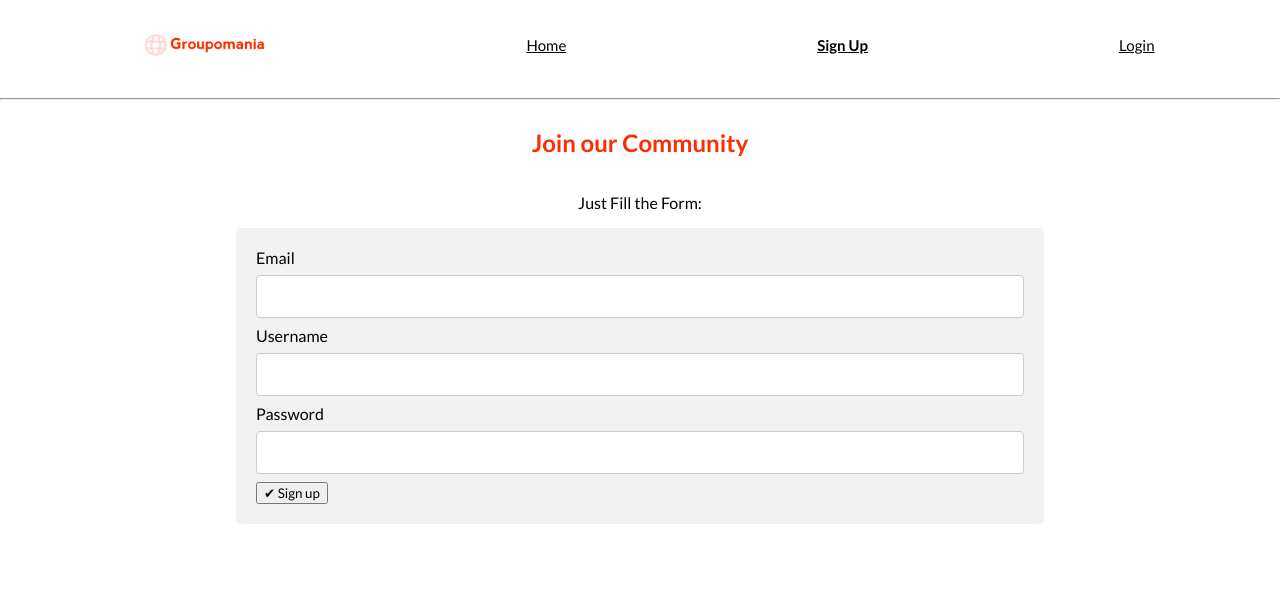
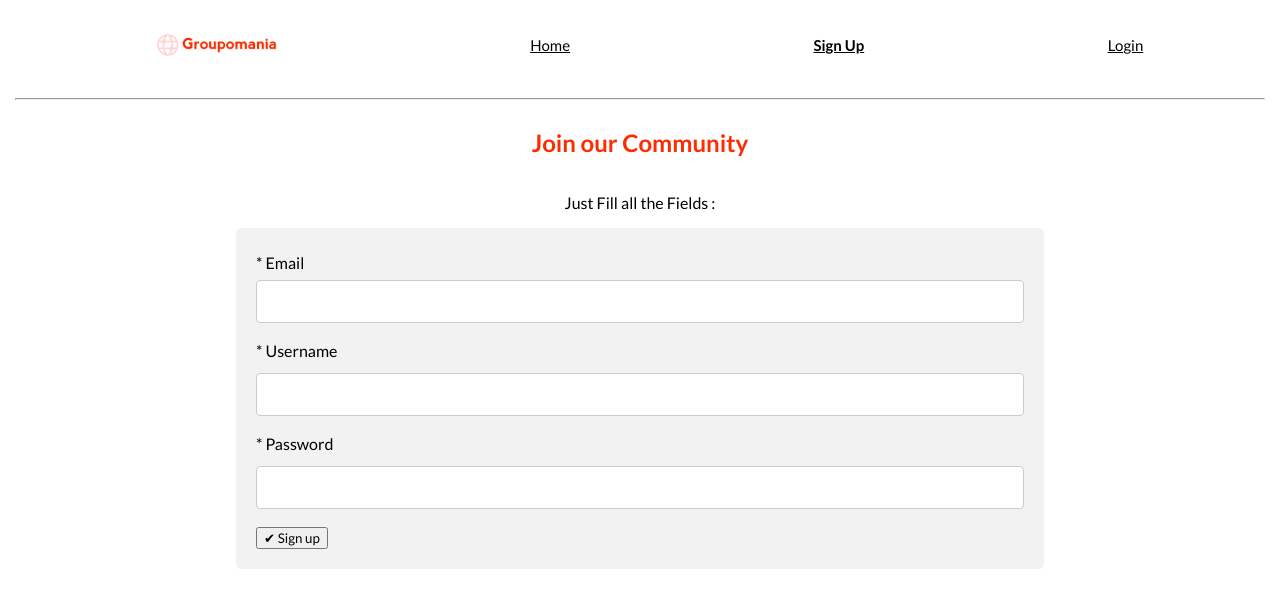
Before and after one commit to HoanBX75/P7, a React (Create React App) app in the folder frontend/: page /signup in a window 1280 px wide. Shown: the top 608 px of the page. Built offline with nearby package versions, Linux system fonts and the light colour scheme.

Commit message:
commit clean frontend

```diff
--- a/frontend/src/pages/AddPost.js
+++ b/frontend/src/pages/AddPost.js
@@ -143,7 +143,7 @@ traceLog_line ();
 traceLog_msg (1,  AddPostFuncName , '****** RETURN ********');
 
 return (
-<div>
+<div className='page_main'>
 
     <Header  state={4} user={getLocalStorageUser()}/>
 
--- a/frontend/src/pages/DefaultPage.js
+++ b/frontend/src/pages/DefaultPage.js
@@ -1,6 +1,4 @@
-
 import Header from "../components/Header";
-
 
 /*
  *-*-*-*-*-*-*-*-*-*-*-*-*-*-*-*-*-*-*-*-*-*-*-*-*-*-*-*-*-*-
@@ -18,7 +16,7 @@ import Header from "../components/Header";
 function DefaultPage() {
 
     return (
-        <div>
+        <div className='page_main'>
         <Header  state={404} />
         <div className="center_msg"><p>No Page Found here!</p></div>
         <hr/>
--- a/frontend/src/pages/Home.js
+++ b/frontend/src/pages/Home.js
@@ -209,7 +209,7 @@ function displayAllPosts (){
               <div class='refresh_button_container'>
               <div className='refresh_button' onClick={() => refreshPosts ()}><button>👇🏻 Refresh </button></div>
               </div>
-              <div class='no_post_message'> {(posts.length == 0)? <p>No post at the moment ! </p> :null }
+              <div class='no_post_message'> {(posts.length == 0)? <p>No post at the moment! </p> :null }
               </div>
 
               <div class="posts">
@@ -255,7 +255,7 @@ function displayAllPosts (){
 traceLog_line ();
 traceLog_msg (1,  HomeCompName , '******* RETURN *****');
 return (
-        <div>
+        <div className='page_main'>
          <Header  state={getHeaderState()} user={getLocalStorageUser()}/>
           {displayAllPosts()}
         </div>
--- a/frontend/src/pages/Login.js
+++ b/frontend/src/pages/Login.js
@@ -49,6 +49,8 @@ function Login (){
     - send a http request to login against a user,password
     - if ok
         then  store user data (token)  in the LocalStorage.
+              go to the home page
+        else  An alert message is displayed
  *-*-*-*-*-*-*-*-*-*-*-*-*-*-*-*-*-*-*-*-*-*-*-*-*-*-*-*-*-*-
  */
 
@@ -64,10 +66,10 @@ function Login (){
         if (data.password === "" || data.email === "") {
             traceLog_msg (1,  LoginCompName , 'Input Form Fields are not all filled!');
             let msg = null;
-           if (data.email === "") msg = "Please fill the Email field!";
+           if (data.email === "") msg = "Please, fill the Email field!";
            if (data.password === "") {
-                 if (msg == null ) msg = "Please fill the Password field!";
-                 else msg = "Please fill the Email and Password fields!";
+                 if (msg == null ) msg = "Please, fill the Password field!";
+                 else msg = "Please, fill the Email and Password fields!";
            }
            setError(msg);
         }
@@ -125,6 +127,8 @@ function Login (){
                 err_msg =  err_msg + err;
             });
 
+            /* Epilog  */
+            /* ------- */
             if (resp_ok) {
                 traceLog_msg (1,  LoginCompName , 'Login Succesfull');
                 traceLog_obj (1,  LoginCompName , 'user = ', user );
@@ -132,19 +136,21 @@ function Login (){
                 /* Registering the user data (in particular the token) in the LocalStorage */
                 /* ----------------------------------------------------------------------- */
                 localStorage.setItem( 'user' , JSON.stringify(user));
+                /* Go to the HOME page */
+                /* -------------------- */
+
+                navigate("/");
             }
             else
             {
                 // An error has occurred when sending the htpp post
                 traceLog_msg (1,  LoginCompName , 'Login Fails');
                 traceLog (1,  LoginCompName , 'err_msg = ', err_msg );
+                document.getElementById('form_signin').reset();
                 alert ('Login fails : \n' + err_msg);
             }
 
-            /* Go to the HOME page */
-            /* -------------------- */
 
-            navigate("/");
         }   // end of else : form fields are filled
 
 
@@ -185,32 +191,32 @@ const resetError = () => {
 
     traceLog_msg (1,  LoginCompName , 'return');
     return (
-    <div>
+    <div className='page_main'>
         <Header  state={2} user={getLocalStorageUser()}/>
         <div class='connect_body'>
         <h2 class='connect_title'>Connect to our Community</h2>
         <p class='connect_text'>Just Provide your Credentials: </p>
         <div class='connect_form_container'>
-        <form onSubmit={handleSubmit(onSubmit)}>
+        <form id='form_signin' onSubmit={handleSubmit(onSubmit)}>
 
 
             <div  class='upd_form_element'>
                 <div class='upd_label'>
-                <label htmlFor="email">Email</label>
+                <label htmlFor="email">* Email</label>
                 </div>
                 <input {...register('email')} type="email"  id="email"  onChange={resetError}/>
             </div>
 
             <div  class='upd_form_element'>
                 <div class='upd_label'>
-                <label htmlFor="password">Password</label>
+                <label htmlFor="password">* Password</label>
                 </div>
                 <input type="password"  {...register('password')} id="password"
                 onChange={resetError}/>
             </div>
             {error ?
                         <><div className='connect_form_error'>{error}</div><br></br></> : null}
-            <button class='connect_button'>✔ Login</button>
+            <button class='connect_button'>✔ Log In</button>
         </form>
         </div>
         </div>
--- a/frontend/src/pages/Logout.js
+++ b/frontend/src/pages/Logout.js
@@ -21,7 +21,7 @@ function Logout (){
     localStorage.clear();
 
 return (
-<div>
+<div className='page_main'>
 
     <Header  state={0}/>
     <div className='connect_body'>
--- a/frontend/src/pages/Signup.js
+++ b/frontend/src/pages/Signup.js
@@ -6,41 +6,71 @@ import { useNavigate } from 'react-router-dom'
 import {traceLog,traceLog_line, traceLog_obj, traceLog_msg} from '../utils/TraceLog'
 import {getLocalStorageUser} from '../utils/UserLocalStorage'
 
+const SignupCompName = 'Signup.js';
 
+/*
+ *-*-*-*-*-*-*-*-*-*-*-*-*-*-*-*-*-*-*-*-*-*-*-*-*-*-*-*-*-*-
+ Function : Signup()
+ Description :
+  This function takes an email, a username, a password from a Form, and
+  sends (HTTP Post) them to the back end to register.
 
+  The processing is the following:
+      - a form is displayed requesting  an email, a username and password
+      - when clicking on the submit button (Sign up)
+          - checking is done against the input parameters
+          - a post http request (post ) is sent with username email and password
+          as parameter
+          - if http is not succesfull, then alert will be displayed
+          - else go to the Home page
 
+  When http request is succesffull, the user is registered in the backend;
 
-const LoginCompName = 'Signup.js';
-traceLog_msg (1,  LoginCompName , 'begin');
-
+ *-*-*-*-*-*-*-*-*-*-*-*-*-*-*-*-*-*-*-*-*-*-*-*-*-*-*-*-*-*-
+*/
 
 function Signup (){
 
-    // p7a conncectionForm  https://react-hook-form.com/
-    let  LoginCompName = 'Signup.js/Signup()';
+
+    let  SignupCompName = 'Signup.js/Signup()';
     traceLog_line ();
-    traceLog_msg (1,  LoginCompName , 'begin');
+    traceLog_msg (1,  SignupCompName , 'begin');
 
     const { register, handleSubmit } = useForm()
     const [error, setError] = useState()
     const navigate = useNavigate()
 
-/* ------------------------ */
+/*
+ *-*-*-*-*-*-*-*-*-*-*-*-*-*-*-*-*-*-*-*-*-*-*-*-*-*-*-*-*-*-
+ Function :  'onSubmit()' function
+ This function is invoking when clicking on the submit
+ button (Sign up) from the Form.
+ The processing is :
+    - send a http request to login against a user,password
+    - if ok
+        then  store user data (token)  in the LocalStorage.
+     else an alert message is displayed
+ *-*-*-*-*-*-*-*-*-*-*-*-*-*-*-*-*-*-*-*-*-*-*-*-*-*-*-*-*-*-
+ */
+
     const onSubmit = async (data) => {
-        let  LoginCompName = 'Login.js/onSubmit()';
-        traceLog_obj (1,  LoginCompName , 'Input Form data ', data );
+        let  SignupCompName = 'Login.js/onSubmit()';
+        traceLog_obj (1,  SignupCompName , 'Input Form data ', data );
+
+        /* Check the input parameters password, email, username    */
+        /* ------------------------------------------------------- */
 
         if (data.password === "" || data.email === "" || data.username === "" ) {
-            traceLog_msg (1,  LoginCompName , 'Input Form Fields are not all filled!');
-            setError("Please fill all the Form fields!")
+            traceLog_msg (1,  SignupCompName , 'Input Form Fields are not all filled!');
+            let msg = "(";
+
+            if (data.password === "") {msg += 'Password '}
+            if (data.email === "") {msg += 'Email ';        }
+            if (data.username === "") {msg += 'Username ' }
+            msg += ')!'
+            setError('Please, Fill all the fields ' + msg )
         }
         else {
-            // DO an http post to signup , in return get userid and token, username
-            const userSignup = { username: data.username, email: data.email, password: data.password};
-            const request = { method: 'POST',headers: { 'Content-Type': 'application/json' },
-                                                         body: JSON.stringify(userSignup)};
-            let api_url = "http://localhost:3000/api/auth/signup";
-
             let resp_ok = false;
             let token = null;
             let userid = null;
@@ -48,87 +78,130 @@ function Signup (){
             let usertype = null;
             let err_msg = '';
 
-            /* ---------- */
-            traceLog (1,  LoginCompName , 'send  HTTP post signup  url =', api_url );
+            /* Prepare the signup http request Input data  */
+             /* ------------------------------------------ */
 
+            const userSignup = { username: data.username, email: data.email, password: data.password};
+            const request = { method: 'POST',headers: { 'Content-Type': 'application/json' },
+                                                         body: JSON.stringify(userSignup)};
+
+            let api_url = "http://localhost:3000/api/auth/signup";
+
+            traceLog (1,  SignupCompName , 'send  HTTP post signup  url =', api_url );
+
+             /* Send the Post Request */
+            /* ----------------------*/
             await fetch(api_url, request)
             .then(response => {
-                traceLog_obj (1,  LoginCompName , 'HTTP post signup response =', response );
+                traceLog_obj (1,  SignupCompName , 'HTTP post signup response =', response );
                 if (response.ok) {
                     resp_ok = true;
                 }
                 return (response.json());
             })
             .then(data  => {
-                traceLog_obj (1,  LoginCompName , 'HTTP post  signup response body =', data );
+
+                traceLog_obj (1,  SignupCompName , 'HTTP post  signup response body =', data );
                 if (resp_ok) {
-                    /*
-                    Response data = {message: " "}
-                    */
-                    traceLog_obj (1,  LoginCompName , 'HTTP post signup OK  data  =', data  );
+                    /* Getting  the Response data */
+                    /* -------------------------- */
+
+                    /* Response data = {message: " "} */
+                    traceLog_obj (1,  SignupCompName , 'HTTP post signup OK  data  =', data  );
                 }
                 else
                 {
-                    /*
-                    Response data = {error : {message:  " .... "}}
-                    */
+                    /*  Response data = {error : {message:  " .... "}} */
 
-                    traceLog_obj (1,  LoginCompName , 'HTTP post signup NOK  data  =', data  );
+                    traceLog_obj (1,  SignupCompName , 'HTTP post signup NOK  data  =', data  );
                     err_msg =  err_msg + data.error.message;
                 }
             })
             .catch(err => {
-                traceLog_obj (1,  LoginCompName , 'HTTP post Error =', err );
+                traceLog_obj (1,  SignupCompName , 'HTTP post Error =', err );
                 err_msg =  err_msg + err;
             });
 
-           /* ---------- */
+            /* Epilog  */
+            /* ------- */
 
             if (resp_ok) {
-                traceLog_msg (1,  LoginCompName , 'Signup Succesfull');
+                traceLog_msg (1,  SignupCompName , 'Signup Succesfull');
+                /* Go to the HOME page */
+                /* -------------------- */
+                navigate("/");
             }
             else
             {
-                traceLog_msg (1,  LoginCompName , 'Signup  Failed');
-                traceLog_obj (1,  LoginCompName , 'err_msg = ', err_msg );
+                traceLog_msg (1,  SignupCompName , 'Signup  Failed');
+                traceLog_obj (1,  SignupCompName , 'err_msg = ', err_msg );
+                document.getElementById('form_signup').reset();
+
                 alert ('Signup fails : \n' + err_msg);
             }
 
-            navigate("/");
 
         }
-        traceLog_msg (1,  LoginCompName , 'end');
+        traceLog_msg (1,  SignupCompName , 'end');
         traceLog_line ();
     }
 
-/* ------------------------ */
+/*
+ *-*-*-*-*-*-*-*-*-*-*-*-*-*-*-*-*-*-*-*-*-*-*-*-*-*-*-*-*-*-
+ Function :  'resetError()' function
+ This function is invoked for resetting
+ the error displayed.
+ *-*-*-*-*-*-*-*-*-*-*-*-*-*-*-*-*-*-*-*-*-*-*-*-*-*-*-*-*-*-
+ */
+
     const resetError = () => {
         let  LoginCompName = 'Signup.js/resetError()';
-        traceLog_msg (1,  LoginCompName , 'setError ()');
+        traceLog_msg (1,  SignupCompName , 'setError ()');
         setError("")
     }
-/* ------------------------ */
 
+ /*
+*-*-*-*-*-*-*-*-*-*-*-*-*-*-*-*-*-*-*-*-*-*-*-*-*-*-*-*-*-*-
+ RETURN
+   The Login  component displays
+    + a Header
+    + a Title : Join our Community
+    + a Text : Just Provide your Credential:
+    + a Form consisting of
+       - an input Email
+       - an user name
+       - an input Password
+        - an error message (if an error occurs)
+       - a submit button
+*-*-*-*-*-*-*-*-*-*-*-*-*-*-*-*-*-*-*-*-*-*-*-*-*-*-*-*-*-*-
+*/
 
     return (
-    <div>
+    <div className='page_main'>
         <Header  state={1} user={getLocalStorageUser()}/>
+
         <div className='connect_body'>
             <h2 className='connect_title'>Join our   Community </h2>
-            <p className='connect_text'>Just Fill the Form: </p>
+            <p className='connect_text'>Just Fill all the Fields  : </p>
             <div className='connect_form_container'>
-            <form onSubmit={handleSubmit(onSubmit)}>
-                <div>
-                    <label htmlFor="email">Email</label>
+            <form id='form_signup' onSubmit={handleSubmit(onSubmit)}>
+                <div class='upd_form_element'>
+                    <div class='upd_label'>
+                    </div>
+                    <label htmlFor="email">* Email</label>
                     <input {...register('email')} type="email" onChange={resetError} id="email" />
                 </div>
-                <div>
-                    <label htmlFor="username">Username</label>
+                <div class='upd_form_element'>
+                    <div class='upd_label'>
+                    <label htmlFor="username">* Username</label>
+                    </div>
                     <input {...register('username')} type="text" onChange={resetError} id="username" />
                 </div>
-                <div>
-                    <label htmlFor="password">Password</label>
-                    <input type="password" onChange={resetError} {...register('password')} id="password" />
+                <div class='upd_form_element'>
+                   <div class='upd_label'>
+                    <label htmlFor="password">* Password</label>
+                    </div>
+                    <input type="password" {...register('password')}   onChange={resetError} id="password" />
                 </div>
                 {error ?
                     <><div className='connect_form_error'>{error}</div><br></br></> : null}
@@ -139,5 +212,5 @@ function Signup (){
     </div>
     );
 }
-traceLog_msg (1,  LoginCompName , 'end');
+traceLog_msg (1,  SignupCompName , 'loaded');
 export default Signup;
--- a/frontend/src/pages/UpdatePost.js
+++ b/frontend/src/pages/UpdatePost.js
@@ -228,7 +228,7 @@ traceLog_obj (1,  UpdatePostCompName , ' ****** BEGIN ****** post_id = ', post_i
 traceLog_msg (1,  UpdatePostCompName , '****** RETURN ********');
 
 return (
-    <div>
+  <div className='page_main'>
         <Header state={5} user={getLocalStorageUser()}/>
 
         <div class='connect_body'>
--- a/frontend/src/styles/index.css
+++ b/frontend/src/styles/index.css
@@ -230,29 +230,24 @@ input[type=text] {
   justify-content: center;
 }
 
+
 /*  ===================================== */
 /*  POSTS                                 */
 /*  ===================================== */
+
 .posts{
-  box-sizing: border-box;
-  display: grid;
-  grid-template-columns: repeat(3, 1fr);
 
-  row-gap: 3%;
-  column-gap: 4%;
-  margin:0%;
-  margin-bottom:3%;
+  margin-top:25px;
+  display: flex;
+  flex-direction: column;
+  gap: 2vh;
+  margin:0;
+  padding:0px;
+
   margin-left:25px;
   margin-right:25px;
+}
 
-/*
-  padding:3%;
-  padding-top:0px;
-  padding-bottom: 9%;
-
-  border: 1px solid black;  */
-
-}
 
 /*  ===================================== */
 /*  POSTS  : refresh button               */
@@ -293,10 +288,12 @@ input[type=text] {
   flex-direction: row;
   justify-content: center;
 
+
 }
 
 .no_post_message p {
   background-color: #FFD7D7;
+
 }
 
 
@@ -304,6 +301,21 @@ input[type=text] {
 /*  Post                                 */
 /*  ===================================== */
 
+.page_main{
+   /* border:  1px  dotted red;  xdebug */
+   max-width: 1500px;
+   /*overflow:hidden; */
+   padding:0px;
+
+
+   margin-top:0;
+   margin-left:15px;
+   margin-right:15px;
+   margin:auto;
+
+   padding-left: 15px;
+   padding-right: 15px;
+}
 
 .post {
 
@@ -505,14 +517,34 @@ color: #4E5166 ;
   justify-content: center;
 }
 
+
+
 /*  ===================================== */
-/*  MEDIA                                */
+/*  MEDIA                                 */
 /*  ===================================== */
 
 
+/* desktop
+.posts{
+  box-sizing: border-box;
+  display: grid;
+  grid-template-columns: repeat(3, 1fr);
+
+  row-gap: 3%;
+  column-gap: 4%;
+  margin:0%;
+  margin-bottom:3%;
+  margin-left:25px;
+  margin-right:25px;
+
+
+}
+
+*/
+/*
 @media (max-width: 992px){
 
-    .posts{
+.posts{
       box-sizing: border-box;
       display: grid;
       grid-template-columns: repeat(2, 1fr);
@@ -526,12 +558,12 @@ color: #4E5166 ;
       padding-top:0px;
       padding-bottom: 9%;
 
-    /*  border: 1px solid black;  */
+
 
     }
-
 }
-
+*/
+/*
 @media screen and (max-width: 768px) {
       .posts{
         margin-top:25px;
@@ -545,3 +577,4 @@ color: #4E5166 ;
         margin-right:25px;
       }
 }
+*/
```
